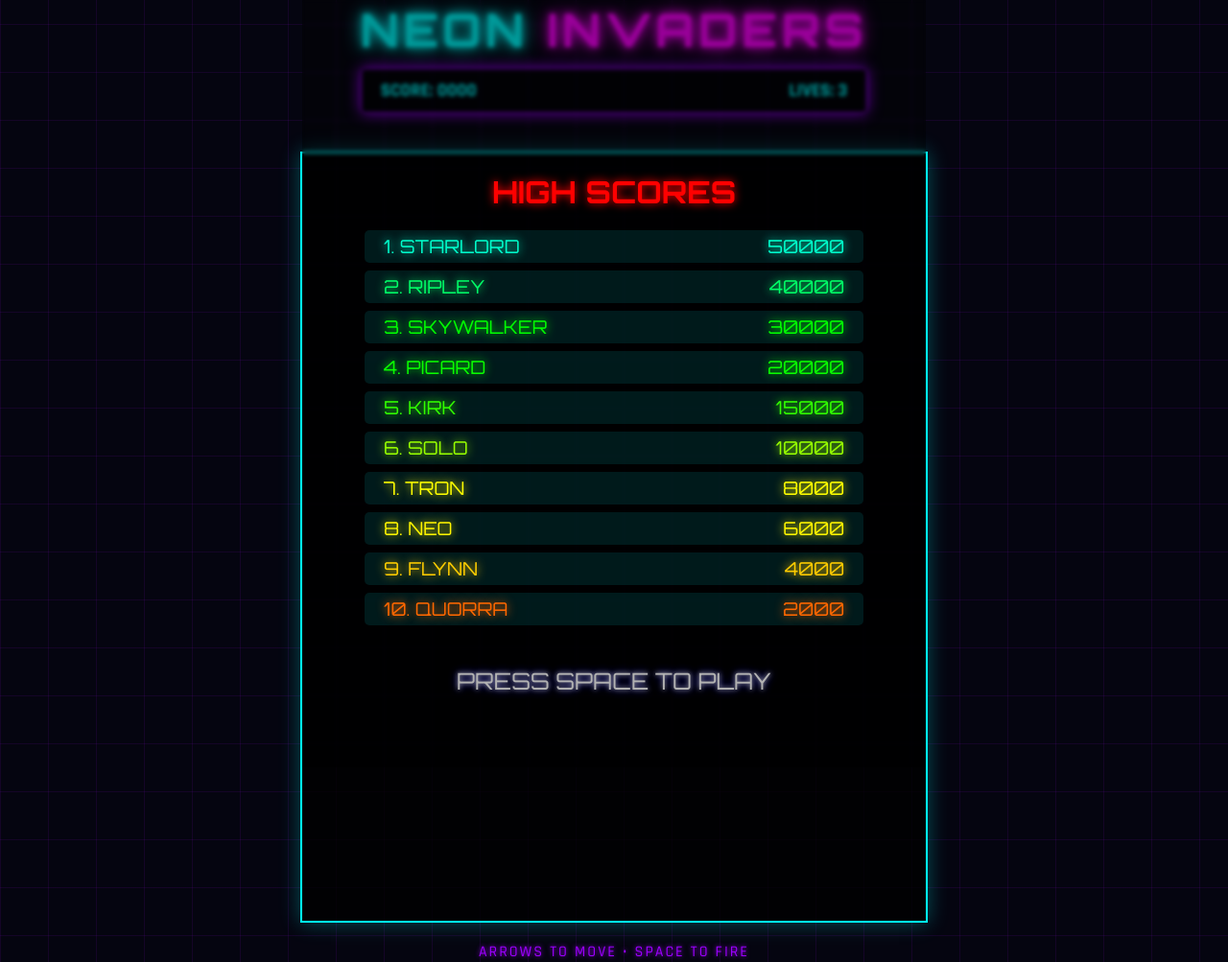
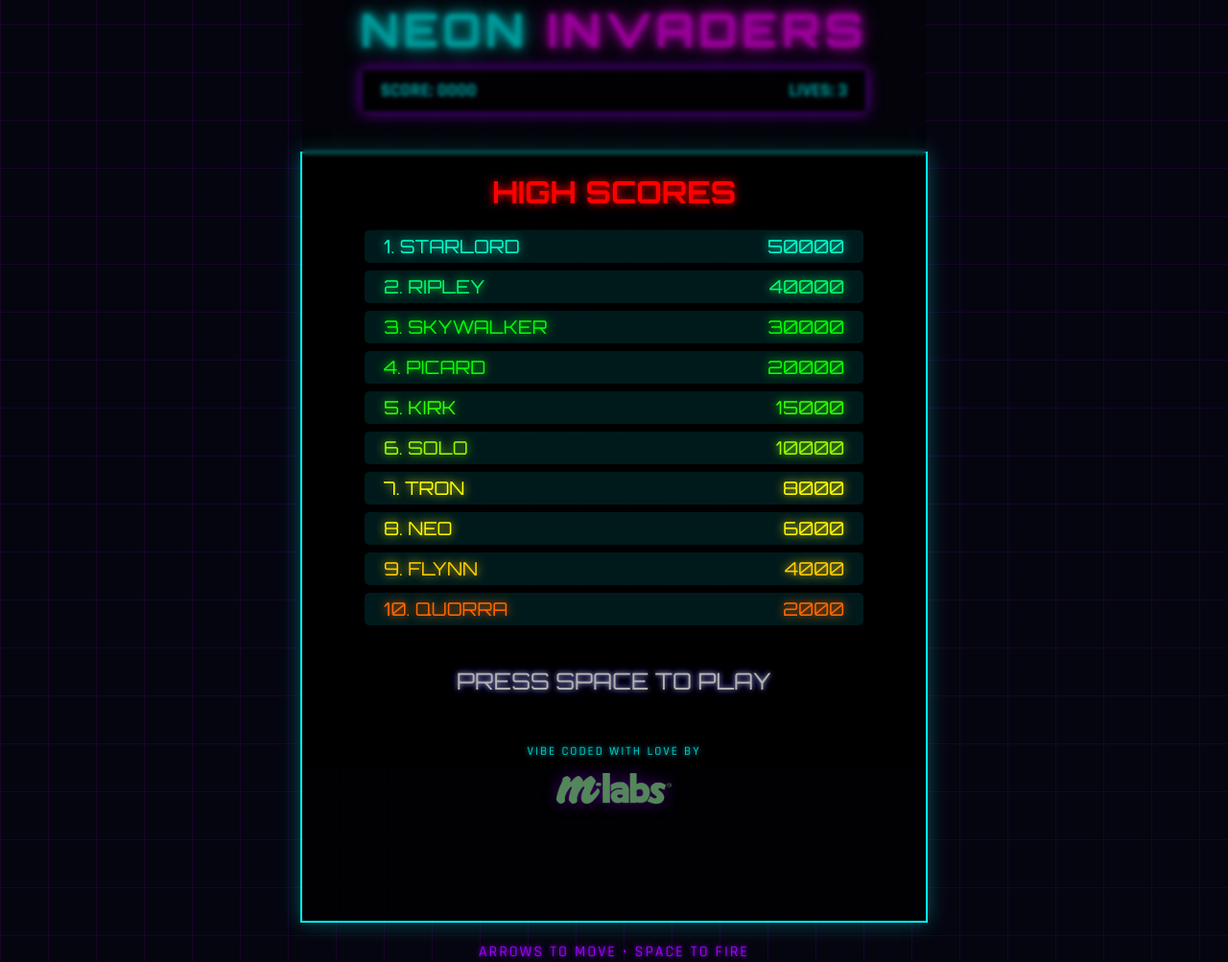
Before and after one commit to mlabsnz2022/neon-invaders, a plain HTML site: page index.html in a window 1280 px wide. Shown: the whole page at 96% size. Drawn offline with Linux system fonts and the light colour scheme.

Commit message:
Add vibe coded footer with enhanced MLABS logo

```diff
--- a/index.html
+++ b/index.html
@@ -33,6 +33,10 @@
                     <!-- Populated by JS -->
                 </ul>
                 <button id="start-btn" class="press-start-btn">PRESS SPACE TO PLAY</button>
+                <div class="vibe-coded">
+                    <p>VIBE CODED WITH LOVE BY</p>
+                    <img src="img/mlabs.png" alt="MLABS" class="mlabs-logo">
+                </div>
             </div>
         </div>
 
--- a/styles.css
+++ b/styles.css
@@ -275,6 +275,30 @@ footer {
     }
 }
 
+.vibe-coded {
+    margin-top: 40px;
+    font-family: 'Rajdhani', sans-serif;
+    font-size: 0.8rem;
+    color: var(--neon-blue);
+    letter-spacing: 2px;
+    text-shadow: 0 0 5px var(--neon-blue);
+    opacity: 0.8;
+}
+
+.mlabs-logo {
+    margin-top: 15px;
+    width: 120px;
+    height: auto;
+    opacity: 1;
+    transition: all 0.3s ease;
+    filter: brightness(1.5) drop-shadow(0 0 8px #4b0082);
+}
+
+.mlabs-logo:hover {
+    filter: brightness(2.0) drop-shadow(0 0 20px #4b0082);
+    transform: scale(1.1);
+}
+
 .overlay-content h2 {
     font-family: 'Orbitron', sans-serif;
     font-size: 2.5rem;
```
Also changed, not shown: img/mlabs.png (added), img/mlabs_black_white_logo_final-small_for_web_black.png (added).
